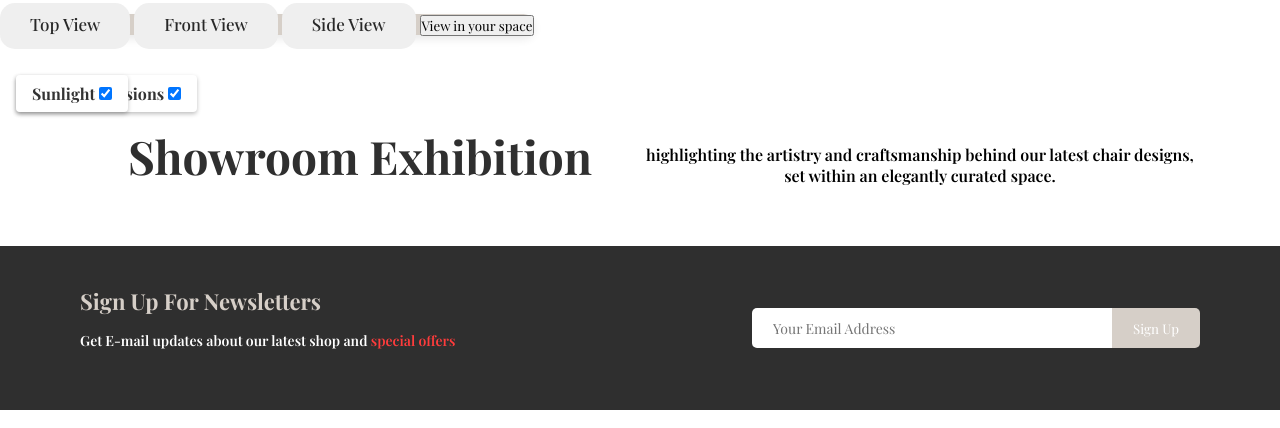
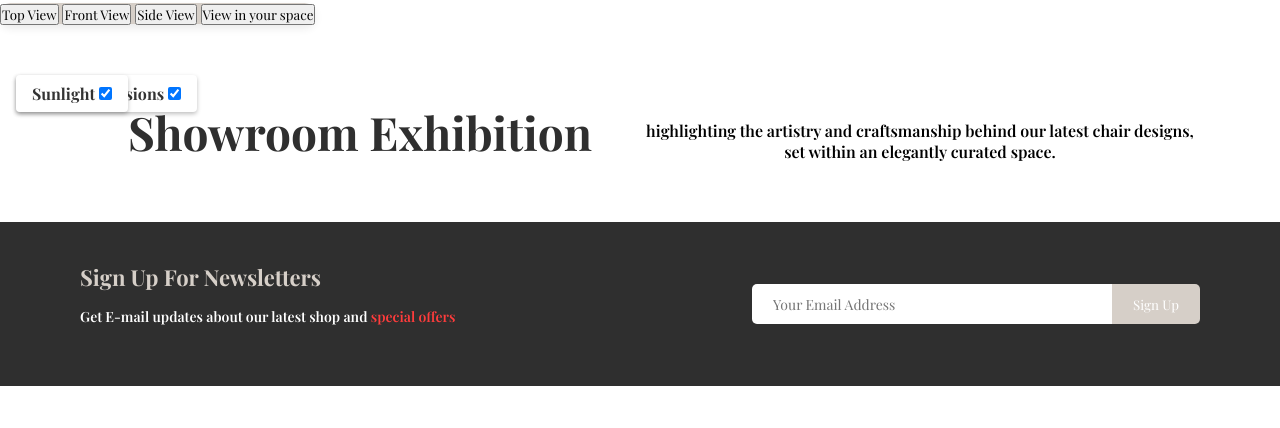
Before and after one commit to annbanhmi/HLAB, a plain HTML site: page sproduct.html in a window 1280 px wide. Shown: the part 672-1100 px from the top of the page. Drawn offline with nearby package versions, Linux system fonts and the light colour scheme; a web font is replaced by a local one.

Commit message:
Update style.css

```diff
--- a/css/style.css
+++ b/css/style.css
@@ -310,7 +310,7 @@ box-shadow: 5px 5px 64px #2f2f2f;
     background-color: #D6CFC8;
 }
 
-.view-btn {
+view-btn {
     color: #282828;
     border: 0;
     border-radius: 15px;
```
